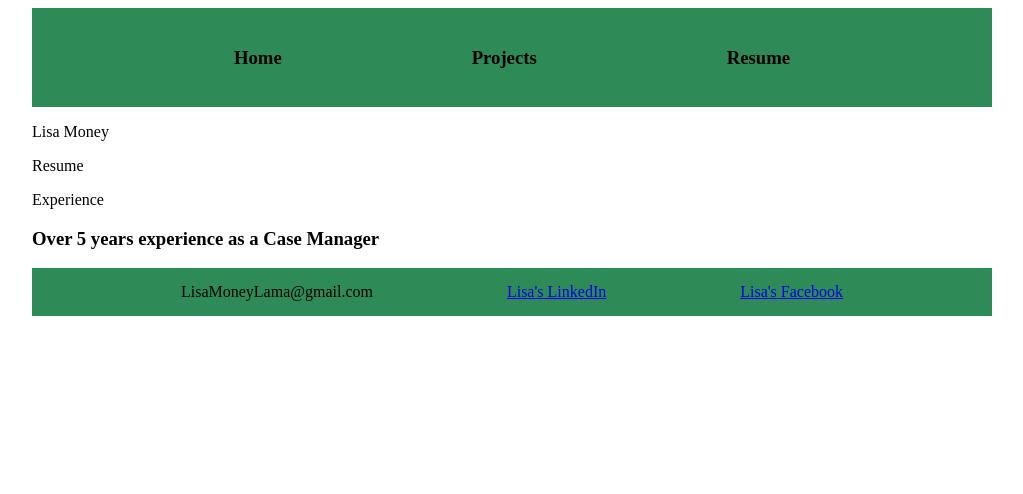
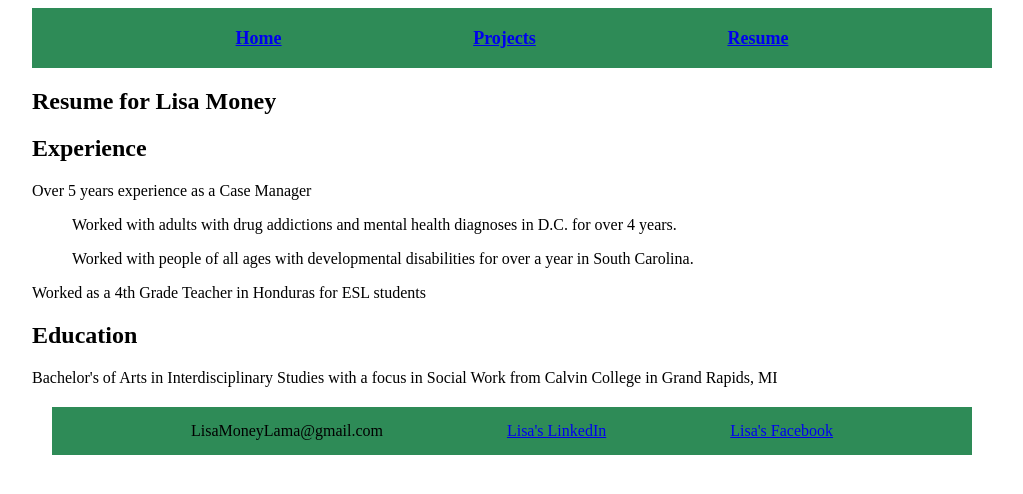
Before and after one commit to momentum-cohort-2019-09/w1-portfolio-LisaMoney, a plain HTML site: page resume.html in a window 1280 px wide. Shown: the whole page, without its empty margins (128-1151 px from the left). Drawn offline with Linux system fonts and the light colour scheme.

Commit message:
Draft of portfolio

```diff
--- a/resume.html
+++ b/resume.html
@@ -8,19 +8,25 @@
     <link rel="stylesheet" href="style.css" type="text/css">
 </head>
 <body>
-    <section class=whole-document>
-        <header class=links>
-            <h3>Home</h3>
-            <h3>Projects</h3>
-            <h3>Resume</h3>
-        </header class=links>
-        <p>Lisa Money</p>
-        <p>Resume</p>
-        <div>Experience</div>
-            <h3>Over 5 years experience as a Case Manager</h3>
-        <section class=footer>
+    <section class="whole-document">
+        <header class="links">
+            <a href="index.html">Home</a>
+            <a href="projects.html">Projects</a>
+            <a href="resume.html">Resume</a>
+        </header class="links">
+        <section class="body">
+        <h2>Resume for Lisa Money</h2>
+        <h2>Experience</h2>
+            <div>Over 5 years experience as a Case Manager</div>
+                <ul>Worked with adults with drug addictions and mental health diagnoses in D.C. for over 4 years.</ul>
+                <ul>Worked with people of all ages with developmental disabilities for over a year in South Carolina.</ul>
+            <div>Worked as a 4th Grade Teacher in Honduras for ESL students</div>
+        <h2>Education</h2>
+            <div>Bachelor's of Arts in Interdisciplinary Studies with a focus in Social Work from Calvin College in Grand Rapids, MI</div>
+        </section class="body">
+        <section class="footer">
             <div>LisaMoneyLama@gmail.com</div><a href=https://www.linkedin.com/in/lisamoneylama/ target="_blank">Lisa's LinkedIn</a><a href=https://www.facebook.com/LisaMoneyLama target="_blank">Lisa's Facebook</a>
         </section>
-    </section class=whole-document>
+    </section class="whole-document">
 </body>
 </html>
--- a/style.css
+++ b/style.css
@@ -14,6 +14,8 @@
     background-color: seagreen;
     padding: 12px;
     line-height: 2;
+    font-weight: 600;
+    font-size: 18px;
 }
 
 .info {
@@ -36,9 +38,19 @@
     display: flex;
     justify-content: space-evenly;
     padding: 15px;
+    margin: 20px;
 }
 
 /* Projects */
 
+.project1 {
+    padding: 20px;
+    margin: 20px;
+}
+
+.project2 {
+    padding: 20px;
+    margin: 20px;
+}
 
 /* Resume */
```
Also changed, not shown: index.html (+14 -14 lines), projects.html (+7 -7 lines), dogs.png (added), nursery.jpg (added).
